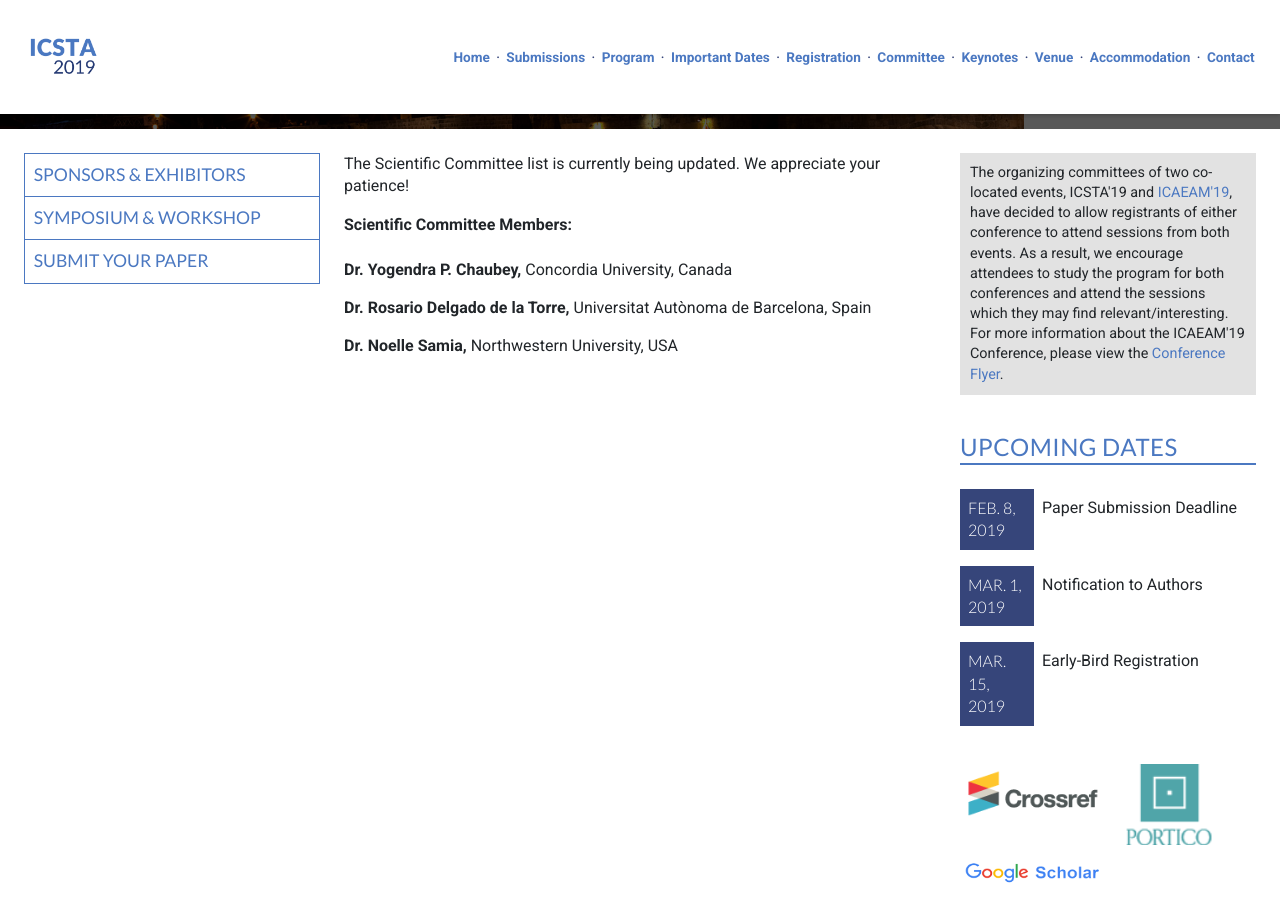
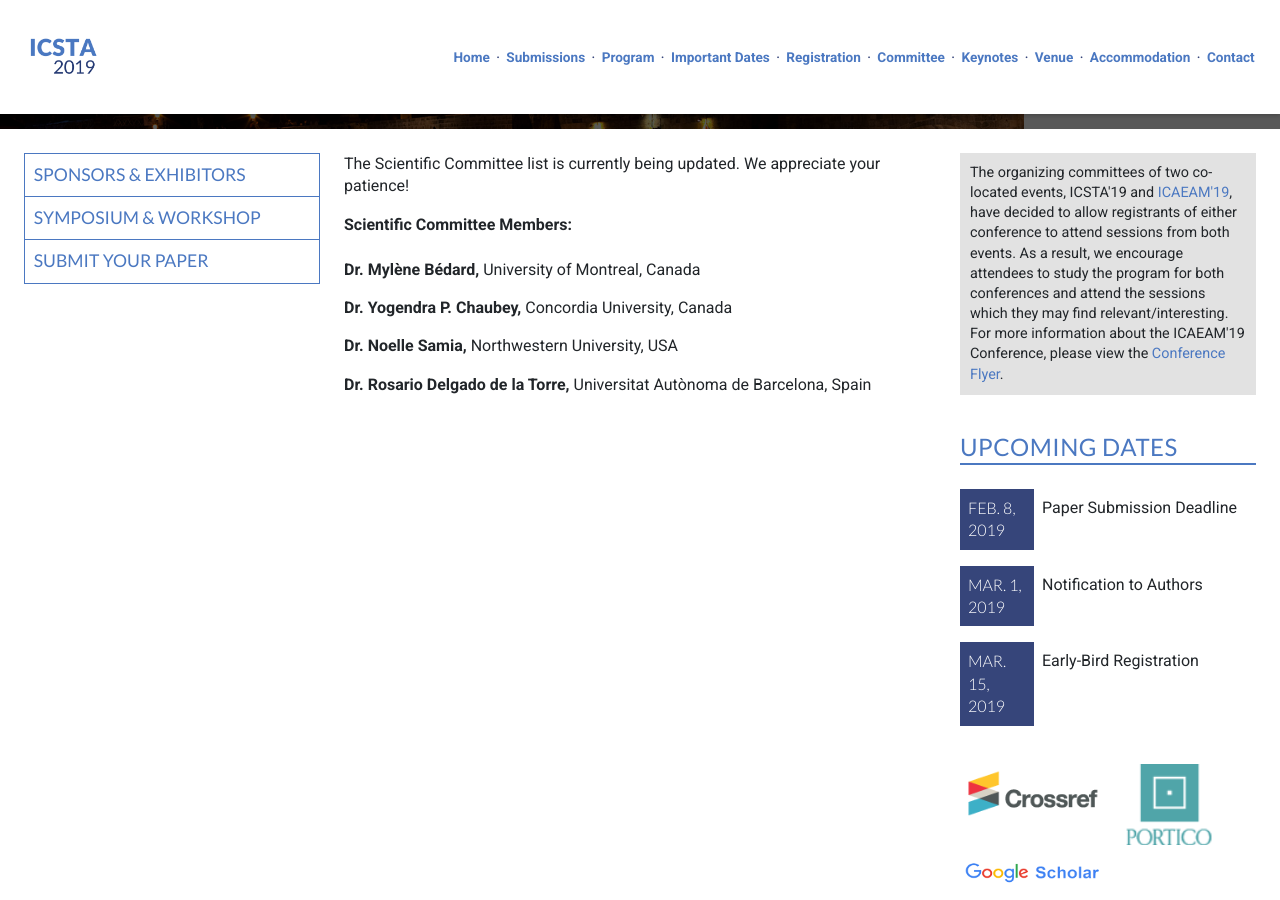
Before and after one commit to intaset/icsta, a Jekyll site: the page built from committee.html, in a window 1280 px wide and 900 px high, scrolled down 351 px. Built offline with Jekyll 4.4.1, drawn with Linux system fonts in a browser that asks for light colours; nearby versions of some CDN libraries; Markdown is read by kramdown in place of the engine named in the settings; comment, search, counter and statistics services are not loaded.

Commit message:
Added new sc

```diff
--- a/committee.html
+++ b/committee.html
@@ -11,43 +11,10 @@ keyword: heat transfer conference, cfd conference, fluid flow conference,  energ
 
   <p class="bold">Scientific Committee Members:</p><br>
 
+    <p class="body"><b>Dr. Mylène Bédard,</b> University of Montreal, Canada</p>
     <p class="body"><b>Dr. Yogendra P. Chaubey,</b> Concordia University, Canada</p>
+    <p class="body"><b>Dr. Noelle Samia,</b> Northwestern University, USA</p>
     <p class="body"><b>Dr. Rosario Delgado de la Torre,</b> Universitat Autònoma de Barcelona, Spain</p>
-    <p class="body"><b>Dr. Noelle Samia,</b> Northwestern University, USA</p>
-    <!--<p class="body"><b>Dr. Chamil Abeykoon,</b> The University of Manchester, UK</p>
-    <p class="body"><b>Dr. Jalel Azaiez,</b> The University of Calgary, Canada</p>-->
-    <!-- <p class="body"><b>Dr. Keumnam Cho,</b> Sungkyunkwan University, South Korea</p> -->
-   <!--   <p class="body"><b>Dr. Chang Kyoung Choi,</b> Michigan Technological University, USA</p>
-    <p class="body"><b>Dr. Frank Gerner,</b> University of Cincinnati, USA</p>
-    <p class="body"><b>Dr. Louis Gosselin,</b> Université Laval, Canada</p>
-    <p class="body"><b>Dr. Bella Gurevich,</b> Shamoon College of Engineering, Israel</p>-->
-    <!-- <p class="body"><b>Dr. Francesc Xavier Grau,</b> Universitat Rovira I Virgili, Spain</p> -->
-   <!--  <p class="body"><b>Dr. Mohamed Hamed,</b> McMaster University, Canada</p>
-    <p class="body"><b>Dr. Iqbal Husain,</b> Luther College-University of Regina, Canada</p>
-    <p class="body"><b>Dr. Tomáš Hyhlík,</b> Czech Technical University in Lisbon, Portugal</p>-->
-    <!-- <p class="body"><b>Dr. J. Kadambi,</b> Case Western Reserve University, USA</p> -->
-    <!-- <p class="body"><b>Dr. Tassos G. Karayiannis,</b> Brunel University, UK</p>-->
-    <!-- <p class="body"><b>Dr. Gergely Kristóf,</b> Budapest University of Technology and Economics, Hungary</p> -->
-   <!--  <p class="body"><b>Dr. Fotini Labropulu,</b> University of Regina, Canada</p>
-    <p class="body"><b>Dr. Yang Liu,</b> The Hong Kong Polytechnic University, Hong Kong</p>
-    <p class="body"><b>Dr. Marco Marengo,</b> University of Brighton, UK</p>
-    <p class="body"><b>Dr. Omar K. Matar,</b> Imperial College London, UK</p>-->
-    <!-- <p class="body"><b>Dr. Marc Miscevic,</b> Université Paul Sabatier, France</p> -->
-  <!--   <p class="body"><b>Dr. Artur Miros,</b> Institute of Mechanised Construction and Rock Mining, Poland</p>
-    <p class="body"><b>Dr. Martin Oberlack,</b> Technische Universität Darmstadt, Germany</p>
-    <p class="body"><b>Dr. Yulia Plaksina,</b> Moscow State University, Russia</p>
-    <p class="body"><b>Dr. Huihe Qiu,</b> The Hong Kong University of Science & Technology, Hong Kong</p>
-    <p class="body"><b>Dr. Bhaskar Roy,</b> Indian Institute of Technology Bombay, India</p>
-    <p class="body"><b>Dr. Subrata Roy,</b> University of Florida, USA</p>
-    <p class="body"><b>Dr. Ziad Saghir,</b> Ryerson University, Canada</p>
-    <p class="body"><b>Dr. Khellil Sefiane,</b> The University of Edinburgh, UK</p>
-    <p class="body"><b>Dr. Ahmet Selamet,</b> The Ohio State University, USA</p>
-    <p class="body"><b>Dr. Pavel Strizhak,</b> National Research Tomsk Polytechnic University, Russia</p>
-    <p class="body"><b>Dr. Aldo Tamburrino,</b> University of Chile, Chile</p>
-    <p class="body"><b>Dr. Wen-Quan Tao,</b> Xi'an Jiaotong University, China</p>
-    <p class="body"><b>Dr. Muris Torlak,</b> University of Sarajevo, Bosnia and Herzegovina</p>-->
-    <!-- <p class="body"><b>Dr. Pavol Vitkovic,</b> Czech Technical University in Lisbon, Portugal</p> -->
-   <!--  <p class="body"><b>Dr. Liqiu Wang,</b> University of Hong Kong, Hong Kong</p>
-    <p class="body"><b>Dr. Yuwen Zhang,</b> University of Missouri, USA</p>-->
+
   </div>
   </div>
```
Also changed, not shown: 1 other file.
